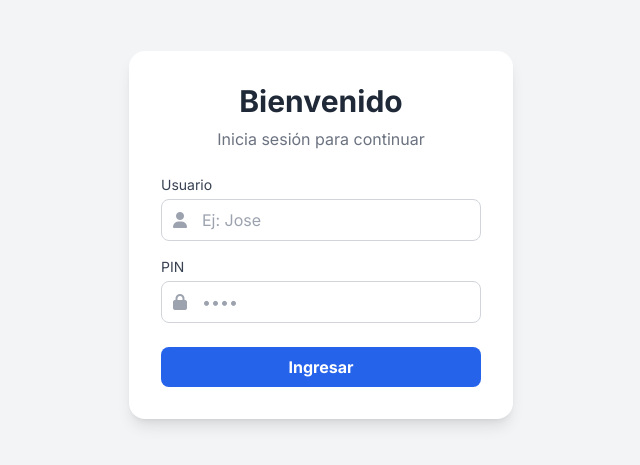
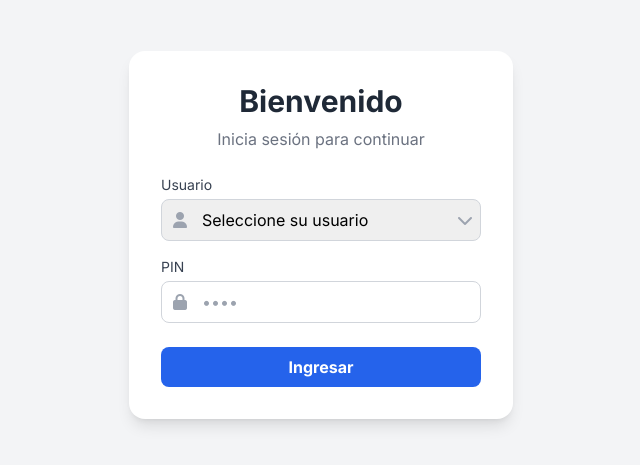
Before and after one commit to Lazar-22/VerificadorEtiquetasV3, a Flask app: page / in a window 1280 px wide. Shown: the part 165-630 px from the top of the page, without its empty margins (319-959 px from the left). Run offline with Flask 3, Linux system fonts and the light colour scheme; some libraries are stand-ins or nearby versions.

Commit message:
Update login.html

```diff
--- a/templates/login.html
+++ b/templates/login.html
@@ -8,9 +8,7 @@
     <link rel="stylesheet" href="https://cdnjs.cloudflare.com/ajax/libs/font-awesome/6.4.0/css/all.min.css">
     <style>
         @import url('https://fonts.googleapis.com/css2?family=Inter:wght@400;600;700&display=swap');
-        body {
-            font-family: 'Inter', sans-serif;
-        }
+        body { font-family: 'Inter', sans-serif; }
     </style>
 </head>
 <body class="bg-gray-100 flex items-center justify-center min-h-screen">
@@ -25,12 +23,23 @@
             <div class="mb-4">
                 <label for="user" class="block text-sm font-medium text-gray-700 mb-1">Usuario</label>
                 <div class="relative">
-                    <span class="absolute inset-y-0 left-0 flex items-center pl-3">
+                    <span class="absolute inset-y-0 left-0 flex items-center pl-3 pointer-events-none">
                         <i class="fas fa-user text-gray-400"></i>
                     </span>
-                    <input type="text" id="user" name="user" required
-                           class="w-full pl-10 pr-3 py-2 border border-gray-300 rounded-lg focus:ring-blue-500 focus:border-blue-500 transition"
-                           placeholder="Ej: Jose">
+                    <!-- **** INICIO DEL CAMBIO: LISTA DESPLEGABLE **** -->
+                    <select id="user" name="user" required
+                           class="w-full pl-10 pr-3 py-2 border border-gray-300 rounded-lg focus:ring-blue-500 focus:border-blue-500 transition appearance-none">
+                        <option value="" disabled selected>Seleccione su usuario</option>
+                        {% if users %}
+                            {% for user in users %}
+                                <option value="{{ user }}">{{ user }}</option>
+                            {% endfor %}
+                        {% endif %}
+                    </select>
+                    <div class="absolute inset-y-0 right-0 flex items-center px-2 pointer-events-none">
+                        <i class="fas fa-chevron-down text-gray-400"></i>
+                    </div>
+                    <!-- **** FIN DEL CAMBIO **** -->
                 </div>
             </div>
 
@@ -46,13 +55,11 @@
                 </div>
             </div>
 
-            <!-- **** SINTAXIS CORREGIDA PARA FLASK/JINJA2 **** -->
             {% if error %}
                 <div class="bg-red-100 border border-red-400 text-red-700 px-4 py-3 rounded-lg relative mb-4 text-sm" role="alert">
                     <span>{{ error }}</span>
                 </div>
             {% endif %}
-            <!-- ********************************************** -->
 
             <div>
                 <button type="submit"
```
